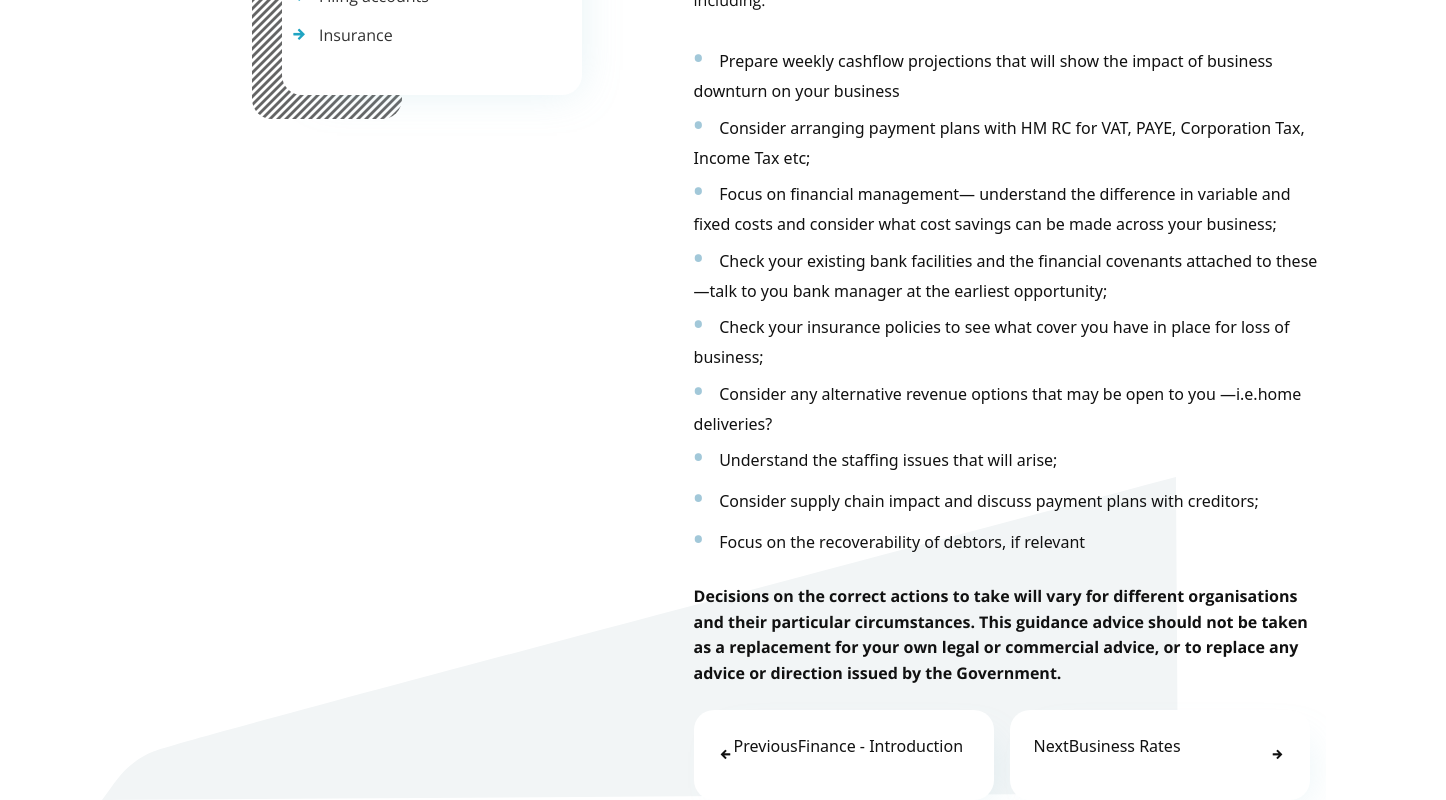
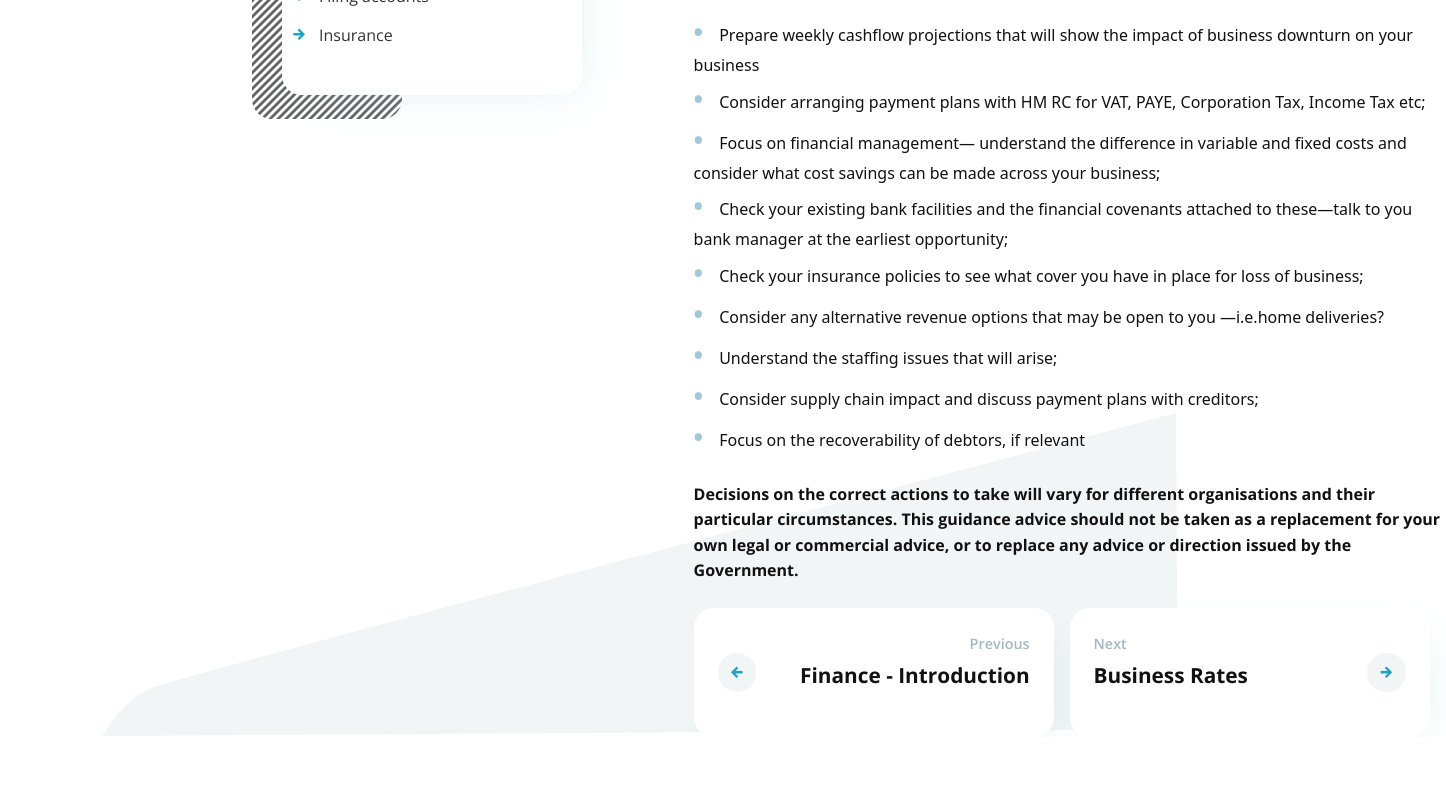
Before and after one commit to dermyhughes/front-end-demo, an Angular app: page / in a window 1280 px wide. Shown: the part 764-1564 px from the top of the page, 1446 px wide, since content can reach past the window. After the commit the page ends 1501 px from the top, so only its background shows below. Built offline with nearby package versions, Linux system fonts and the light colour scheme.

Commit message:
Steppers

```diff
--- a/src/app/page-stepper/page-stepper.component.html
+++ b/src/app/page-stepper/page-stepper.component.html
@@ -3,7 +3,7 @@
         <div *ngIf="alignTo === 'left'" class="stepper-content--arrow-left">
             <i class="arrow-left icofont-arrow-left"></i>
         </div>
-        <div class="stepper-text">
+        <div class="stepper-text" [class.left]="alignTo === 'left'" [class.right]="alignTo === 'right'">
             <span class="stepper-text__sub-header">{{ alignTo === 'left' ? 'Previous' : 'Next' }}</span>
             <span class="stepper-text__header">{{ stepperTitle }}</span>
         </div>
--- a/src/app/page-stepper/page-stepper.component.scss
+++ b/src/app/page-stepper/page-stepper.component.scss
@@ -1,20 +1,52 @@
+@import "styles";
+
 .stepper-content {
     display: flex;
     height: 100%;
 
     .stepper-text {
         flex: 1;
+        display: flex;
+        flex-direction: column;
+        font-family: "Open Sans";
+
+        &.left {
+            align-items: flex-end;
+        }
+
+        .stepper-text__sub-header {
+            color: $text-grey;
+            font-weight: 600;
+            font-size: 0.9em;
+        }
+
+        .stepper-text__header {
+            font-size: 1.3em;
+            font-weight: 700;
+            line-height: 2;
+        }
     }
 
     .stepper-content--arrow-left,
     .stepper-content--arrow-right {
         align-self: center;
+        width: 2em;
+        height: 2em;
+        border-radius: 50%;
+        background-color: $background-grey;
+        display: flex;
+        justify-content: center;
+        align-items: center;
+        color: $text-link;
+        font-size: 1.2em;
     }
 
     .stepper-content--arrow-left {
         justify-self: flex-end;
+        margin-right: 1em;
     }
     .stepper-content--arrow-right {
         justify-self: flex-start;
+        margin-left: 1em;
     }
 }
--- a/src/app/page-stepper/page-stepper.component.ts
+++ b/src/app/page-stepper/page-stepper.component.ts
@@ -8,7 +8,7 @@ import { Component, OnInit, Input } from '@angular/core';
 export class PageStepperComponent implements OnInit {
 
   /** Set width of card. Defauts to 300px. */
-  @Input() cardWidth: number = 300;
+  @Input() cardWidth: number = 360;
   /** Set alignment to left or right */
   @Input() alignTo: stepperDirection;
   /** Set title of stepper */
--- a/src/styles/_partials/_colors.scss
+++ b/src/styles/_partials/_colors.scss
@@ -10,6 +10,7 @@ $text-dark: rgb(51, 51, 51);
 $text-light: rgb(255, 255, 255);
 $text-green-dark: rgb(7, 64, 80);
 $text-link: $brand-green-cta;
+$text-grey: rgb(163, 184, 191);
 
 //Background
 $background-white: rgb(255, 255, 255);
```
